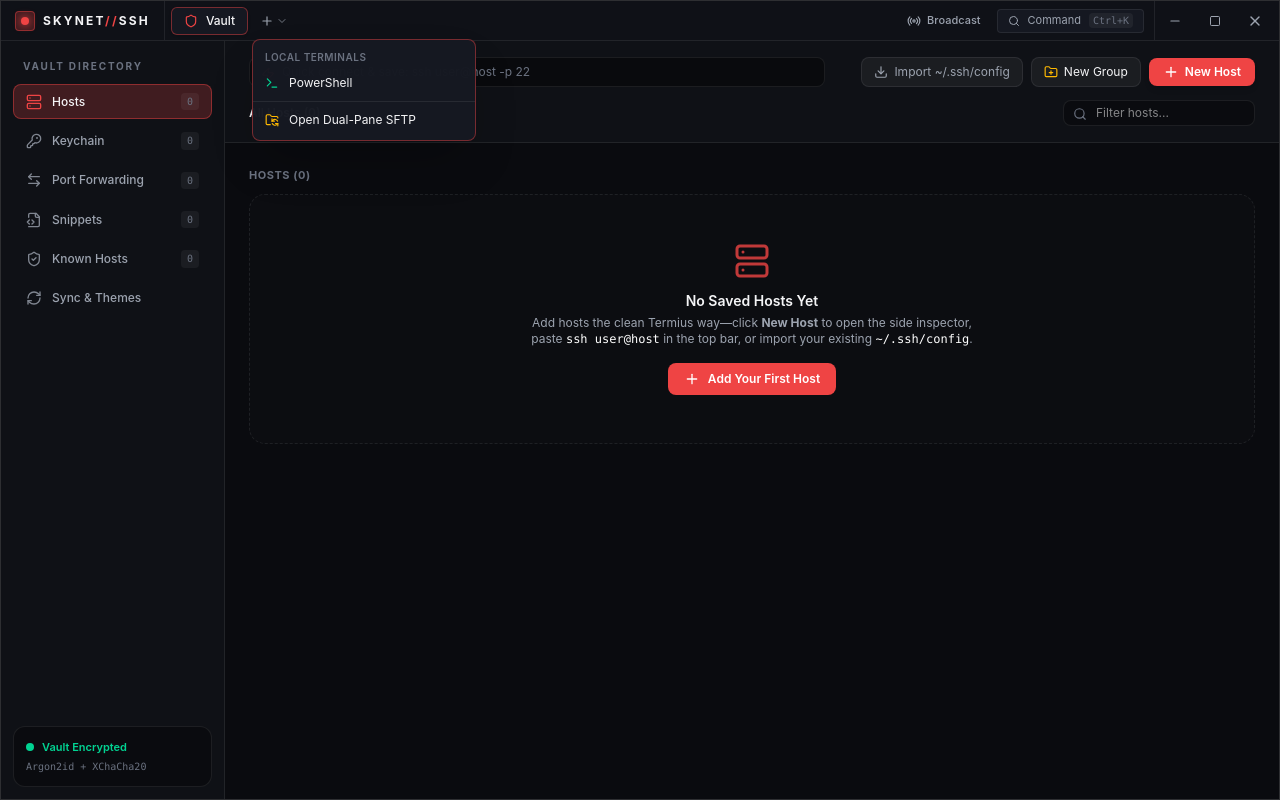
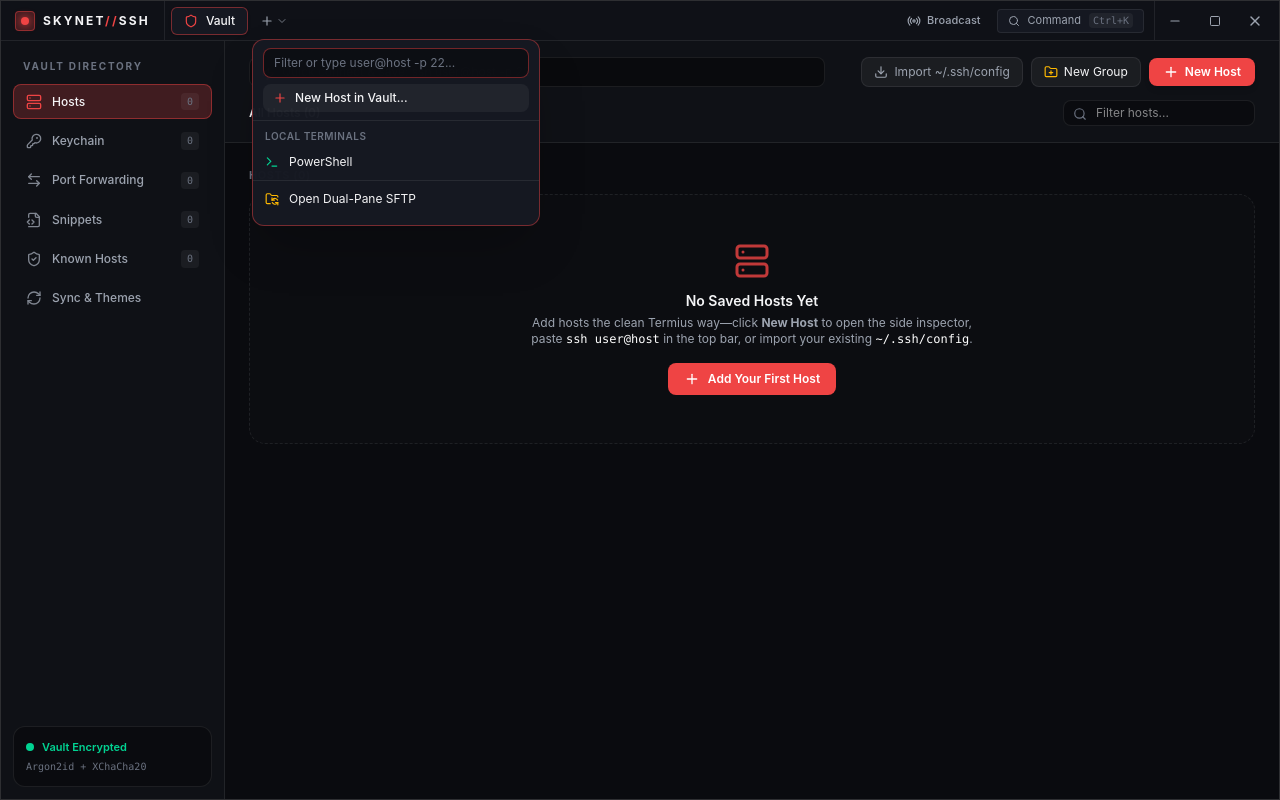
Before and after one commit to jfmartineau45/skynetssh, a React (Vite) app: page / in a window 1280 px wide. Both pictures are taken after a click on the button 274 px from the left and 20 px from the top of the page. Built offline with nearby package versions, Linux system fonts and the light colour scheme.

Commit message:
Upgrade '+' tab menu with Saved SSH Hosts, Quick Connect & Save, and New Vault Host trigger

```diff
--- a/src/components/chrome/TitleBar.tsx
+++ b/src/components/chrome/TitleBar.tsx
@@ -12,11 +12,13 @@ import {
   X,
   ChevronDown,
   Server,
+  Zap,
 } from "lucide-react";
 import { getCurrentWindow } from "@tauri-apps/api/window";
 import { useWorkspaceStore } from "../../store/useWorkspaceStore";
 import { useVaultStore } from "../../store/useVaultStore";
 import { isTauriRuntime } from "../../lib/ipc";
+import { parseSshConnectionString } from "../../lib/sshParser";
 
 export const TitleBar: React.FC = () => {
   const {
@@ -25,6 +27,7 @@ export const TitleBar: React.FC = () => {
     setActiveTab,
     closeTab,
     shells,
+    openHostTerminal,
     openLocalTerminal,
     openDualSftpTab,
     setCommandPaletteOpen,
@@ -33,8 +36,18 @@ export const TitleBar: React.FC = () => {
     toggleBroadcastMode,
   } = useWorkspaceStore();
 
-  const { status, lockVault } = useVaultStore();
+  const {
+    status,
+    hosts,
+    keys,
+    saveHost,
+    lockVault,
+    setActiveSection,
+    setNewHostDrawerRequested,
+  } = useVaultStore();
+
   const [shellMenuOpen, setShellMenuOpen] = useState(false);
+  const [menuQuery, setMenuQuery] = useState("");
   const [menuPos, setMenuPos] = useState<{ top: number; left: number }>({
     top: 40,
     left: 160,
@@ -60,6 +73,54 @@ export const TitleBar: React.FC = () => {
   };
   const handleClose = () => {
     if (isTauriRuntime()) getCurrentWindow().close();
+  };
+
+  const q = menuQuery.trim().toLowerCase();
+  const filteredHosts = hosts.filter(
+    (h) =>
+      !q ||
+      h.label.toLowerCase().includes(q) ||
+      h.address.toLowerCase().includes(q) ||
+      h.username.toLowerCase().includes(q)
+  );
+  const filteredShells = shells.filter(
+    (s) => !q || s.name.toLowerCase().includes(q)
+  );
+
+  const looksLikeSshTarget =
+    menuQuery.includes("@") ||
+    menuQuery.trim().startsWith("ssh ") ||
+    (menuQuery.includes(".") && !menuQuery.includes(" "));
+  const parsedQuickSsh = looksLikeSshTarget
+    ? parseSshConnectionString(menuQuery)
+    : null;
+
+  const handleQuickSshConnectAndSave = async () => {
+    if (!parsedQuickSsh?.address) return;
+    const saved = await saveHost({
+      id: crypto.randomUUID(),
+      label: parsedQuickSsh.address,
+      address: parsedQuickSsh.address,
+      port: parsedQuickSsh.port ?? 22,
+      username: parsedQuickSsh.username ?? "root",
+      authMethod: keys.length > 0 ? "key" : "password",
+      keyId: keys[0]?.id ?? null,
+      groupId: null,
+      tags: [],
+      keepaliveIntervalSecs: 30,
+      updatedAt: Date.now(),
+    });
+    setShellMenuOpen(false);
+    setMenuQuery("");
+    openHostTerminal(saved);
+  };
+
+  const handleOpenNewHostDrawer = () => {
+    setShellMenuOpen(false);
+    setMenuQuery("");
+    setActiveSection("hosts");
+    setActiveTab("vault");
+    setNewHostDrawerRequested(true);
   };
 
   return (
@@ -136,7 +197,7 @@ export const TitleBar: React.FC = () => {
             );
           })}
 
-          {/* Quick + New Shell / SFTP Button */}
+          {/* Quick + New SSH / Vault Host / Local Shell / SFTP Button */}
           <div className="shrink-0" ref={menuRef}>
             <button
               ref={btnRef}
@@ -145,13 +206,14 @@ export const TitleBar: React.FC = () => {
                   const r = btnRef.current.getBoundingClientRect();
                   setMenuPos({
                     top: r.bottom + 4,
-                    left: Math.min(r.left, window.innerWidth - 232),
+                    left: Math.min(r.left, window.innerWidth - 296),
                   });
+                  setMenuQuery("");
                 }
                 setShellMenuOpen((v) => !v);
               }}
               className="flex items-center gap-0.5 h-7 px-2 rounded-md text-xs text-[var(--text-secondary)] hover:text-[var(--text-primary)] hover:bg-[var(--bg-hover)] transition"
-              title="Open Local Shell or Dual-Pane SFTP"
+              title="Connect SSH, Add Host to Vault, Local Shell, or SFTP"
             >
               <Plus className="w-3.5 h-3.5" />
               <ChevronDown className="w-3 h-3 opacity-70" />
@@ -160,17 +222,94 @@ export const TitleBar: React.FC = () => {
             {shellMenuOpen && (
               <div
                 style={{ top: menuPos.top, left: menuPos.left }}
-                className="fixed w-56 rounded-lg bg-[var(--bg-elevated)] border border-[var(--border-accent)] shadow-2xl py-1.5 z-50"
+                className="fixed w-72 rounded-xl bg-[var(--bg-elevated)] border border-[var(--border-accent)] shadow-2xl py-2 z-50"
               >
+                {/* Search / Quick SSH user@host Input */}
+                <div className="px-2.5 pb-2 border-b border-[var(--border-subtle)] space-y-1.5">
+                  <input
+                    autoFocus
+                    value={menuQuery}
+                    onChange={(e) => setMenuQuery(e.target.value)}
+                    onKeyDown={(e) => {
+                      if (e.key === "Escape") {
+                        setShellMenuOpen(false);
+                      } else if (e.key === "Enter") {
+                        if (filteredHosts.length === 1 && !looksLikeSshTarget) {
+                          openHostTerminal(filteredHosts[0]);
+                          setShellMenuOpen(false);
+                        } else if (parsedQuickSsh?.address) {
+                          handleQuickSshConnectAndSave();
+                        }
+                      }
+                    }}
+                    placeholder="Filter or type user@host -p 22..."
+                    className="w-full px-2.5 py-1.5 rounded-lg bg-black/40 border border-[var(--border-subtle)] focus:border-[var(--border-accent)] text-xs text-white placeholder-[var(--text-muted)] focus:outline-none"
+                  />
+
+                  {parsedQuickSsh?.address && (
+                    <button
+                      onClick={handleQuickSshConnectAndSave}
+                      className="w-full flex items-center gap-2 px-2.5 py-1.5 rounded-lg bg-[var(--accent-primary)] hover:bg-[var(--accent-primary-hover)] text-white text-xs font-semibold transition"
+                    >
+                      <Zap className="w-3.5 h-3.5 shrink-0" />
+                      <span className="truncate">
+                        Connect & Save{" "}
+                        {parsedQuickSsh.username ?? "root"}@
+                        {parsedQuickSsh.address}
+                      </span>
+                    </button>
+                  )}
+
+                  <button
+                    onClick={handleOpenNewHostDrawer}
+                    className="w-full flex items-center gap-2 px-2.5 py-1.5 rounded-lg bg-white/5 hover:bg-white/10 text-xs font-medium text-[var(--text-primary)] transition"
+                  >
+                    <Plus className="w-3.5 h-3.5 text-[var(--accent-primary)] shrink-0" />
+                    <span>New Host in Vault...</span>
+                  </button>
+                </div>
+
+                <div className="max-h-72 overflow-y-auto py-1">
+                  {/* Saved SSH Hosts */}
+                  {filteredHosts.length > 0 && (
+                    <>
+                      <div className="px-3 py-1 text-[10px] font-semibold uppercase tracking-wider text-[var(--text-muted)]">
+                        Saved SSH Hosts ({filteredHosts.length})
+                      </div>
+                      {filteredHosts.map((h) => (
+                        <button
+                          key={h.id}
+                          onClick={() => {
+                            openHostTerminal(h);
+                            setShellMenuOpen(false);
+                          }}
+                          className="w-full flex items-center justify-between gap-2 px-3 py-1.5 text-xs text-left text-[var(--text-primary)] hover:bg-[var(--bg-hover)] transition"
+                        >
+                          <div className="flex items-center gap-2.5 min-w-0">
+                            <Server className="w-3.5 h-3.5 text-[var(--accent-primary)] shrink-0" />
+                            <span className="truncate font-medium">
+                              {h.label}
+                            </span>
+                          </div>
+                          <span className="text-[10px] font-mono text-[var(--text-muted)] shrink-0">
+                            {h.username}@{h.address}
+                          </span>
+                        </button>
+                      ))}
+                      <div className="my-1 border-t border-[var(--border-subtle)]" />
+                    </>
+                  )}
+
+                  {/* Local Terminals */}
                   <div className="px-3 py-1 text-[10px] font-semibold uppercase tracking-wider text-[var(--text-muted)]">
                     Local Terminals
                   </div>
-                {shells.length === 0 ? (
-                  <div className="px-3 py-2 text-xs text-[var(--text-muted)]">
-                    Discovering shells...
+                  {filteredShells.length === 0 ? (
+                    <div className="px-3 py-1.5 text-xs text-[var(--text-muted)]">
+                      No matching local shells
                     </div>
                   ) : (
-                  shells.map((sh) => (
+                    filteredShells.map((sh) => (
                       <button
                         key={sh.id}
                         onClick={() => {
@@ -184,6 +323,7 @@ export const TitleBar: React.FC = () => {
                       </button>
                     ))
                   )}
+
                   <div className="my-1 border-t border-[var(--border-subtle)]" />
                   <button
                     onClick={() => {
@@ -196,6 +336,7 @@ export const TitleBar: React.FC = () => {
                     <span>Open Dual-Pane SFTP</span>
                   </button>
                 </div>
+              </div>
             )}
           </div>
         </div>
@@ -203,7 +344,6 @@ export const TitleBar: React.FC = () => {
 
       {/* Right: Broadcast Toggle, Ctrl+K Launcher, Vault Lock & Window Controls */}
       <div className="flex items-center h-full shrink-0 gap-1.5 pr-1">
-        {/* Multi-Host Broadcast Toggle */}
         <button
           onClick={toggleBroadcastMode}
           className={`flex items-center gap-1.5 h-6 px-2.5 rounded text-[11px] font-medium transition ${
@@ -221,7 +361,6 @@ export const TitleBar: React.FC = () => {
           </span>
         </button>
 
-        {/* Command Palette Trigger */}
         <button
           onClick={() => setCommandPaletteOpen(true)}
           className="flex items-center gap-2 h-6 px-2.5 rounded bg-[var(--bg-elevated)] border border-[var(--border-subtle)] hover:border-[var(--border-accent)] text-[11px] text-[var(--text-secondary)] hover:text-[var(--text-primary)] transition"
@@ -234,7 +373,6 @@ export const TitleBar: React.FC = () => {
           </kbd>
         </button>
 
-        {/* Lock Vault Button */}
         {status?.unlocked && (
           <button
             onClick={() => lockVault()}
@@ -245,7 +383,6 @@ export const TitleBar: React.FC = () => {
           </button>
         )}
 
-        {/* Native Window Controls */}
         <div className="flex items-center h-full ml-1 border-l border-[var(--border-subtle)]">
           <button
             onClick={handleMinimize}
--- a/src/store/useVaultStore.ts
+++ b/src/store/useVaultStore.ts
@@ -49,6 +49,8 @@ interface VaultState {
   loading: boolean;
   activeSection: VaultSection;
   setActiveSection: (section: VaultSection) => void;
+  newHostDrawerRequested: boolean;
+  setNewHostDrawerRequested: (open: boolean) => void;
 
   groups: GroupRecord[];
   hosts: HostRecord[];
@@ -121,6 +123,9 @@ export const useVaultStore = create<VaultState>((set, get) => ({
   loading: true,
   activeSection: "hosts",
   setActiveSection: (activeSection) => set({ activeSection }),
+  newHostDrawerRequested: false,
+  setNewHostDrawerRequested: (newHostDrawerRequested) =>
+    set({ newHostDrawerRequested }),
 
   groups: [],
   hosts: [],
```
Also changed, not shown: src/components/vault/HostsPanel.tsx (+11 -1 lines). Lines whose indentation alone changed are shown as unchanged.
